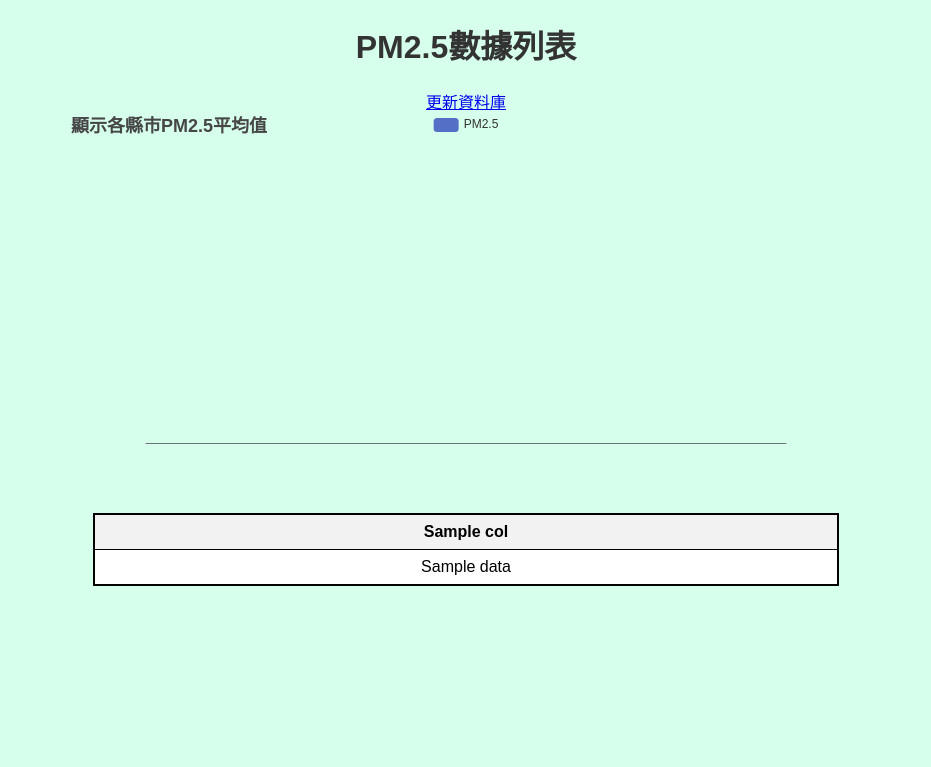
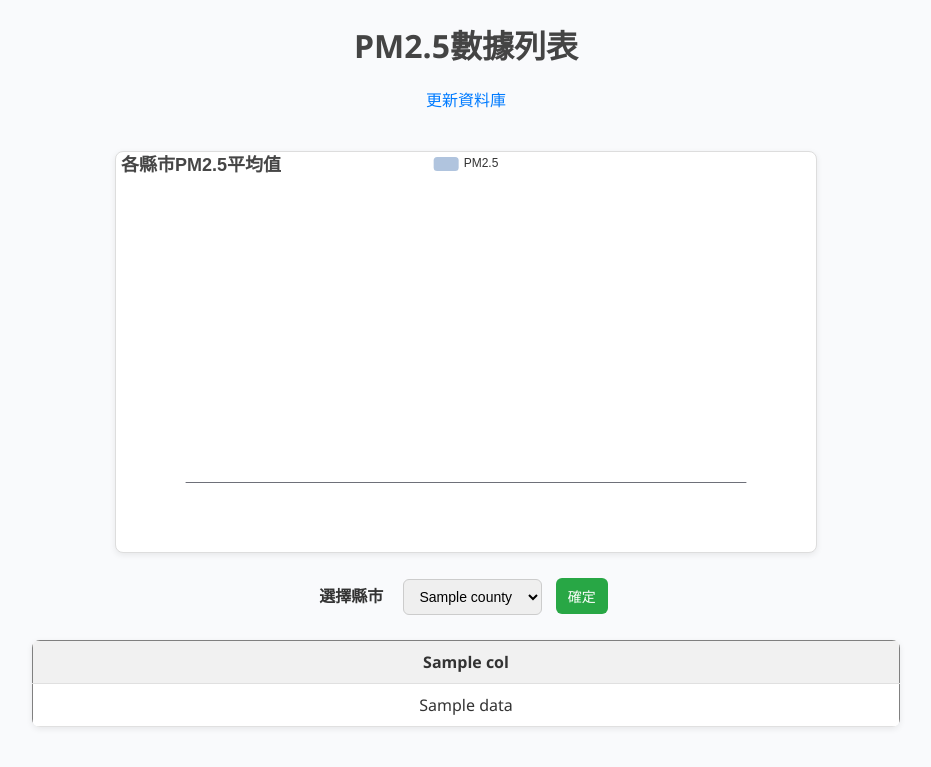
Before and after one commit to janice-gitHub/Flask, a Flask app: template templates/pm25.html in a window 1280 px wide. Shown: the top 767 px of the page, without its empty margins (174-1105 px from the left). Run offline with Flask 3, Linux system fonts and the light colour scheme; the template is opened without the code that fills it: most values are stand-ins (such as "Sample title", 1, 10 or a date in 2020); data that the repository does not hold is empty; some libraries are stand-ins or nearby versions.

Commit message:
2nd two draws

```diff
--- a/main.py
+++ b/main.py
@@ -1,8 +1,12 @@
-from flask import Flask, render_template,Response
+from flask import Flask, render_template, Response
 from datetime import datetime
-from pm25 import get_data_from_mysql,write_data_to_mysql,get_avg_pm25_from_mysql
+from pm25 import (
+    get_data_from_mysql,
+    write_data_to_mysql,
+    get_avg_pm25_from_mysql,
+    get_pm25_by_county,
+)
 import json
-
 
 books = {
     1: {
@@ -25,30 +29,66 @@ books = {
 
 app = Flask(__name__)
 
+
+@app.route("/county-pm25/<county>")
+def get_county_pm25(county):
+    result = get_pm25_by_county(county)
+
+    if len(result) == 0:
+        return Response(
+            json.dumps(
+                {"result": "取得資料失敗", "message": f"無此({county})資料"},
+                ensure_ascii=False,
+            )
+        )
+
+    # 加入try except
+    site = [r[0] for r in result]
+    pm25 = [float(r[1]) for r in result]
+    datetime = result[0][2].strftime("%Y-%m-%d %H:%M:%S")
+    print(datetime)
+
+    return Response(
+        json.dumps(
+            {
+                "county": county,
+                "count": len(site),
+                "datetime": datetime,
+                "site": site,
+                "pm25": pm25,
+            },
+            ensure_ascii=False,
+        ),
+        mimetype="application/json",
+    )
+
+
 @app.route("/avg-pm25")
 def get_avg_pm25():
-    result= get_avg_pm25_from_mysql()
-    county=[r[0] for r in result]
-    pm25= [float(r[1]) for r in result]
+    result = get_avg_pm25_from_mysql()
+
+    county = [r[0] for r in result]
+    pm25 = [float(r[1]) for r in result]
+
     return Response(
-    json.dumps({"county:": county, "pm25": pm25},ensure_ascii=False),
-    mimetype="application/json",
+        json.dumps({"county": county, "pm25": pm25}, ensure_ascii=False),
+        mimetype="application/json",
     )
 
 
 @app.route("/update-db")
 def update_db():
-    result=write_data_to_mysql()
-    return json.dumps(result,ensure_ascii=False)
+    result = write_data_to_mysql()
 
+    return json.dumps(result, ensure_ascii=False)
 
+@app.route("/")
 @app.route("/pm25")
 def get_pm25():
-
-    values=get_data_from_mysql()
+    values, countys = get_data_from_mysql()
     print(values)
-    columns=["站點名稱","縣市","pm2.5","更新時間","單位"]
-    return render_template("pm25.html",columns=columns,values=values)
+    columns = ["站點名稱", "縣市", "PM2.5", "更新時間", "單位"]
+    return render_template("pm25.html", columns=columns, values=values, countys=countys)
 
 
 @app.route("/bmi/height=<h>&weight=<w>")
@@ -82,5 +122,5 @@ def index():
     time = now_time()
     return render_template("index.html", x=time, name="jerry")
 
-
-app.run(debug=True)
+if __name__ == "__main__":
+    app.run(debug=False)
--- /dev/null
+++ b/static/style.css
@@ -0,0 +1,118 @@
+body {
+    text-align: center;
+    font-family: 'Segoe UI', Arial, sans-serif;
+    margin: 20px;
+    background-color: #f9fafc;
+    /* 淡灰白底 */
+    color: #333;
+}
+
+h1 {
+    margin-bottom: 20px;
+    color: #444;
+}
+
+a {
+    display: inline-block;
+    margin-bottom: 20px;
+    text-decoration: none;
+    color: #007bff;
+}
+
+a:hover {
+    text-decoration: underline;
+}
+
+#main,
+#county {
+    margin: 0 auto 30px auto;
+    border: 1px solid #ddd;
+    border-radius: 8px;
+    background: #fff;
+    box-shadow: 0 2px 6px rgba(0, 0, 0, 0.08);
+}
+
+/* 選擇區塊 */
+.select-container {
+    margin: 20px auto;
+    text-align: center;
+}
+
+label {
+    margin-right: 10px;
+    font-weight: bold;
+}
+
+select,
+button {
+    padding: 8px 12px;
+    margin: 5px;
+    border-radius: 6px;
+    border: 1px solid #ccc;
+    font-size: 14px;
+}
+
+button {
+    background-color: #28a745;
+    color: white;
+    border: none;
+    cursor: pointer;
+    transition: 0.3s;
+}
+
+button:hover {
+    background-color: #218838;
+}
+
+/* 表格 */
+#tableContainer {
+    max-height: 500px;
+    overflow-y: auto;
+    width: 70%;
+    margin: 20px auto;
+    border-radius: 8px;
+    box-shadow: 0 2px 6px rgba(0, 0, 0, 0.08);
+    background: #fff;
+}
+
+table {
+    border-collapse: collapse;
+    width: 100%;
+}
+
+thead {
+    background-color: #f1f1f1;
+}
+
+th,
+td {
+    padding: 10px;
+    text-align: center;
+    border-bottom: 1px solid #e0e0e0;
+}
+
+tr:hover td {
+    background-color: #fafafa;
+}
+
+#main,
+#county {
+    width: 90%;
+    /* 改成百分比 */
+    height: 400px;
+    margin: 20px auto;
+    max-width: 700px;
+    /* 桌機上不會太大 */
+}
+
+@media screen and (max-width: 1024px) {
+    #tableContainer {
+        width: 80%;
+    }
+}
+
+@media screen and (max-width: 600px) {
+    #tableContainer {
+        width: 100%;
+    }
+}
--- a/templates/pm25.html
+++ b/templates/pm25.html
@@ -4,98 +4,9 @@
 <head>
     <meta charset="UTF-8">
     <meta name="viewport" content="width=device-width, initial-scale=1.0">
-    <title>Document</title>
-    <style>
-        body {
-            text-align: center;
-            font-family: Arial, sans-serif;
-            margin: 20px;
-            background-color: rgb(214, 255, 236);
-        }
+    <title>PM2.5數據</title>
 
-        h1 {
-            color: #333;
-        }
-
-        form {
-            text-align: left;
-            max-width: 400px;
-            margin: 0 auto;
-        }
-
-        label {
-            display: block;
-            margin-bottom: 8px;
-        }
-
-        input[type="number"] {
-            width: 100%;
-            padding: 8px;
-            margin-bottom: 10px;
-            box-sizing: border-box;
-        }
-
-        .buttons {
-            text-align: center;
-        }
-
-        button {
-            width: 100px;
-            padding: 10px 15px;
-            background-color: #28a745;
-            color: white;
-            border: none;
-            cursor: pointer;
-        }
-
-        button:hover {
-            background-color: #218838;
-        }
-
-        table {
-            border-collapse: collapse;
-            border: 1px solid;
-            margin: 0 auto;
-            width: 100%;
-        }
-
-        th,
-        td {
-            border: 1px solid;
-            padding: 8px;
-            text-align: center;
-        }
-
-        td {
-            background-color: rgb(255, 255, 255);
-        }
-
-        thead {
-            background-color: #f2f2f2;
-        }
-
-        #tableContainer {
-            max-height: 800px;
-            overflow-y: auto;
-            border: 1px solid black;
-            width: 60%;
-            margin: 0 auto;
-
-        }
-
-        @media screen and (max-width: 1024px) {
-
-            #tableContainer {
-                width: 60%;
-
-            }
-        }
-
-        #main {
-            margin: 0 auto;
-        }
-    </style>
-
+    <link rel="stylesheet" href="{{ url_for('static',filename='style.css') }}">
     <script src="https://cdn.jsdelivr.net/npm/echarts@6.0.0/dist/echarts.min.js"></script>
     <script src="https://cdnjs.cloudflare.com/ajax/libs/jquery/3.7.1/jquery.min.js"></script>
 </head>
@@ -104,16 +15,25 @@
     <h1>PM2.5數據列表</h1>
     <a href="/update-db">更新資料庫</a>
     <div id="main" style="width: 800px;height:400px;"></div>
-
+    <div id="county" style="width: 700px;height:400px;" hidden></div>
+    <div style="margin: 6px;">
+        <label for="countySelect">選擇縣市</label>
+        <select name="countySelect" id="countySelect">
+            {% for county in countys %}
+            <option value="{{county}}">{{county}}</option>
+            {% endfor %}
+        </select>
+        <button id="loadCounty" onclick="drawCountyChart()">確定</button>
+    </div>
     <div id="tableContainer">
         <table border="1">
-
             <thead>
                 <tr>
                     {% for col in columns %}
                     <th>{{col}}</th>
                     {% endfor %}
-
+                </tr>
+            </thead>
             <tbody>
                 {% for value in values %}
                 <tr>
@@ -122,83 +42,78 @@
                     {% endfor %}
                 </tr>
                 {% endfor %}
+            </tbody>
+        </table>
+    </div>
 
 
-            </tbody>
-            </tr>
-            </thead>
+    <script type="text/javascript">
+        const chart1 = echarts.init(document.getElementById('main'));
 
-        </table>
+        const chart2 = echarts.init(document.getElementById('county'));
+        const countyEl = document.getElementById('county');
+        const countySelectEl = document.querySelector("#countySelect");
+
+        drawChart(chart1, "/avg-pm25", "各縣市PM2.5平均值", "county", "pm25")
 
 
-</body>
-<script type="text/javascript">
-    // 基于准备好的dom，初始化echarts实例
-    var myChart = echarts.init(document.getElementById('main'));
+        function drawCountyChart() {
+            let county = countySelectEl.value;
+            countyEl.hidden = false;
+            console.log(county);
+            drawChart(chart2, `/county-pm25/${county}`, `${county}PM2.5數據圖`, "site", "pm25", "orange");
+        }
 
+
+
+        function drawChart(chart, url, title, xKey, yKey, color = "#b0c4de") {
+
+            chart.showLoading();
             $.ajax(
                 {
-
-            url: "/avg-pm25",
+                    url: url,
                     type: "GET",
                     dataType: "json",
+                    error: () => {
+                        alert("讀取資料錯誤，請稍後在試!");
+                    },
                     success: (result) => {
+                        chart.hideLoading();
                         console.log(result);
                         var option = {
                             title: {
-                        text: '顯示各縣市PM2.5平均值'
+                                text: title
                             },
                             tooltip: {},
                             legend: {
                                 data: ['PM2.5']
                             },
                             xAxis: {
-                        data: result['county']
+                                data: result[xKey]
                             },
                             yAxis: {},
                             series: [
                                 {
+                                    itemStyle: {
+                                        color: color
+                                    },
                                     name: 'PM2.5',
                                     type: 'bar',
-                            data: result["pm25"]
+                                    data: result[yKey]
                                 }
                             ]
                         };
 
-                // 使用刚指定的配置项和数据显示图表。
-                myChart.setOption(option);
+                        chart.setOption(option);
+                    },
+                }
+            );
+        }
 
 
-            },
-        }
-    )
-
-    // 指定图表的配置项和数据
-    var option = {
-        title: {
-            text: 'ECharts 入门示例'
-        },
-        tooltip: {},
-        legend: {
-            data: ['销量']
-        },
-        xAxis: {
-            data: ['iphone手機', '羊毛衫', '雪纺衫', '裤子', '高跟鞋', '袜子']
-        },
-        yAxis: {},
-        series: [
-            {
-                name: '销量',
-                type: 'bar',
-                data: [200, 20, 36, 10, 10, 20]
-            }
-        ]
-    };
-
-    // 使用刚指定的配置项和数据显示图表。
-    myChart.setOption(option);
     </script>
 
-</div>
+
+</body>
 
 </html>
```
Also changed, not shown: pm25.py (+61 -29 lines), requirements.txt (added, +12 -0 lines), templates/books.html (+4 -7 lines), templates/index.html (+4 -3 lines), 3 other files. Lines whose indentation alone changed are shown as unchanged.
